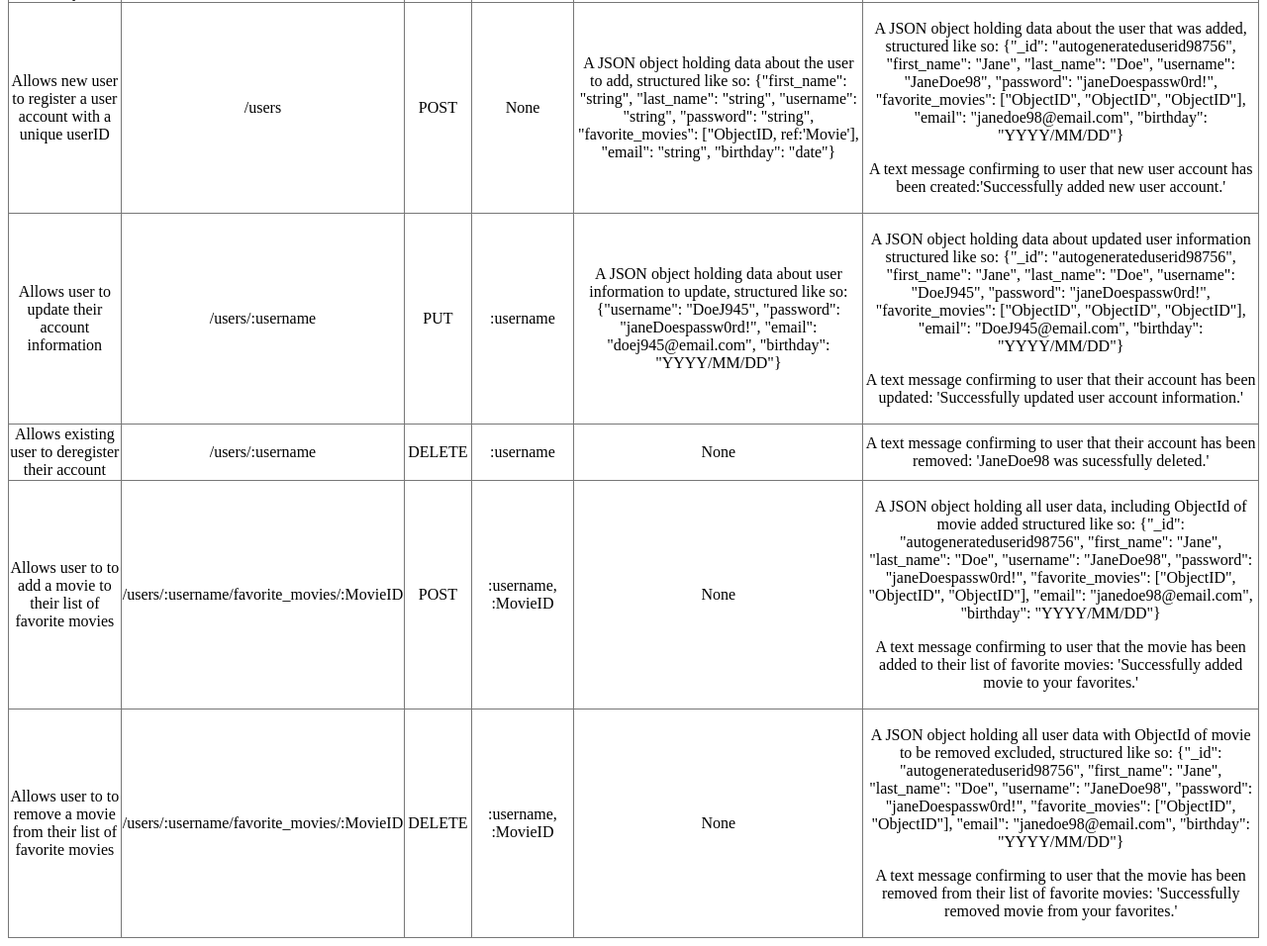
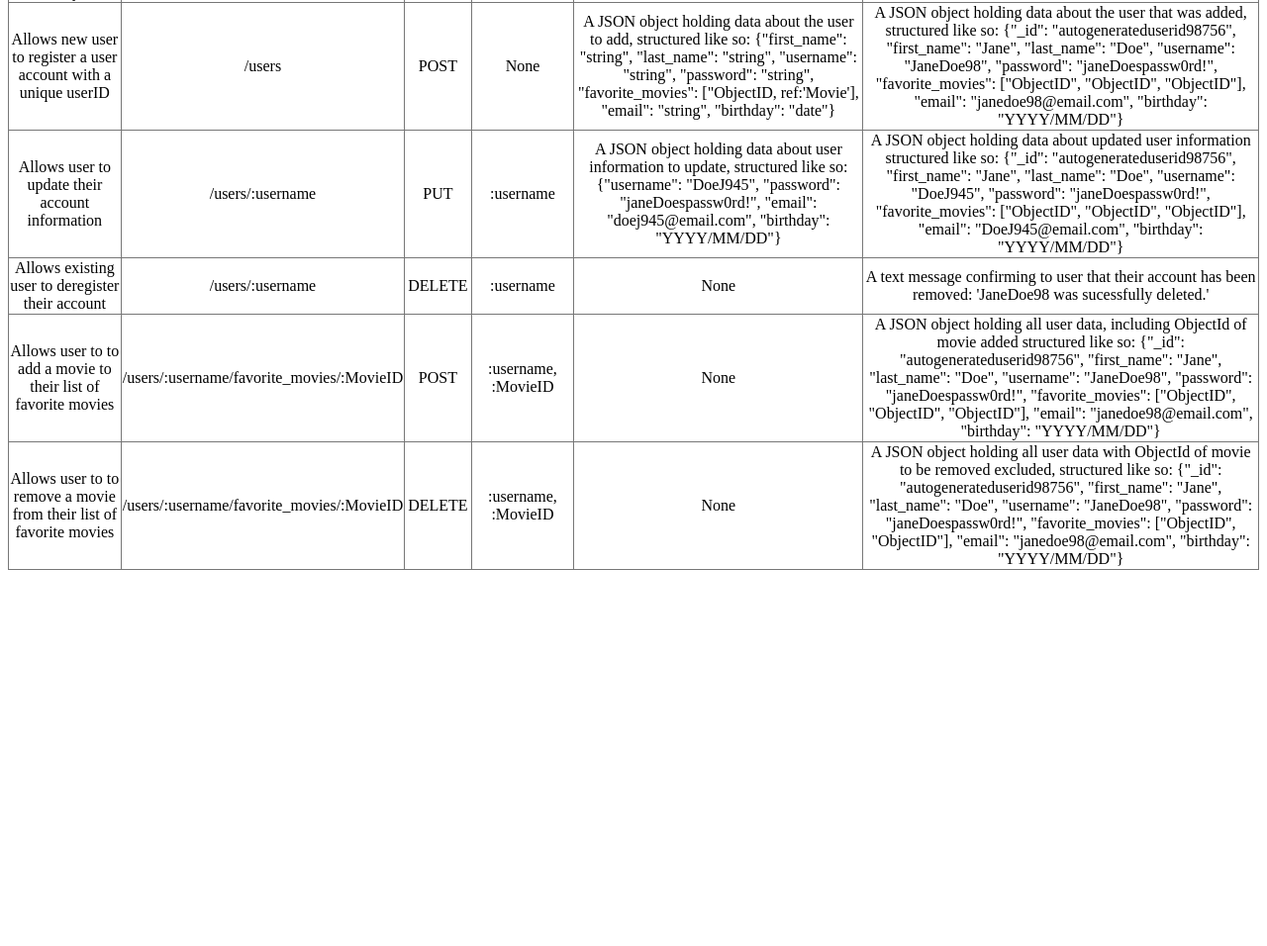
Before and after one commit to kaelacodes/Movie-API, a website: page public/documentation.html in a window 1280 px wide. Shown: the part 741-1697 px from the top of the page at 99% size. After the commit the page ends 1325 px from the top, so only its background shows below. Drawn offline with Linux system fonts and the light colour scheme.

Commit message:
Update to documentation and index.js to remove text message responses inhibiting successful return of response

```diff
--- a/log.txt
+++ b/log.txt
@@ -270,3 +270,9 @@
 ::1 - - [21/Mar/2023:20:50:26 +0000] "GET /users HTTP/1.1" 201 2053
 ::1 - - [21/Mar/2023:20:51:55 +0000] "POST /users/annabannana94/favorite_movies/63dc454bd732b28eb9dff9af HTTP/1.1" 200 329
 ::1 - - [21/Mar/2023:20:52:12 +0000] "GET /users HTTP/1.1" 201 2080
+::1 - - [21/Mar/2023:21:41:21 +0000] "POST /users HTTP/1.1" 201 308
+::1 - - [21/Mar/2023:21:42:18 +0000] "DELETE /users/daveknowsmovies8 HTTP/1.1" 200 29
+::1 - - [21/Mar/2023:21:42:44 +0000] "POST /users HTTP/1.1" 500 36
+::1 - - [21/Mar/2023:21:45:18 +0000] "GET /users HTTP/1.1" 201 2389
+::1 - - [21/Mar/2023:21:45:25 +0000] "DELETE /users/daveknowsmovies8 HTTP/1.1" 200 42
+::1 - - [21/Mar/2023:21:45:31 +0000] "POST /users HTTP/1.1" 500 308
--- a/public/documentation.html
+++ b/public/documentation.html
@@ -86,10 +86,7 @@
                                 <td>POST</td>
                                 <td>None</td>
                                 <td>A JSON object holding data about the user to add, structured like so: {"first_name": "string", "last_name": "string", "username": "string", "password": "string", "favorite_movies": ["ObjectID, ref:'Movie'], "email": "string", "birthday": "date"}</td>
-                                <td>
-                                    <p>A JSON object holding data about the user that was added, structured like so: {"_id": "autogenerateduserid98756", "first_name": "Jane", "last_name": "Doe", "username": "JaneDoe98", "password": "janeDoespassw0rd!", "favorite_movies": ["ObjectID", "ObjectID", "ObjectID"], "email": "janedoe98@email.com", "birthday": "YYYY/MM/DD"}</p>
-                                    <p>A text message confirming to user that new user account has been created:'Successfully added new user account.'</p>
-                                </td>
+                                <td>A JSON object holding data about the user that was added, structured like so: {"_id": "autogenerateduserid98756", "first_name": "Jane", "last_name": "Doe", "username": "JaneDoe98", "password": "janeDoespassw0rd!", "favorite_movies": ["ObjectID", "ObjectID", "ObjectID"], "email": "janedoe98@email.com", "birthday": "YYYY/MM/DD"}</td>
                             </tr>
 
                             <tr>
@@ -98,10 +95,7 @@
                                 <td>PUT</td>
                                 <td>:username</td>
                                 <td>A JSON object holding data about user information to update, structured like so: {"username": "DoeJ945", "password": "janeDoespassw0rd!", "email": "doej945@email.com", "birthday": "YYYY/MM/DD"}</td>
-                                <td>
-                                    <p>A JSON object holding data about updated user information structured like so: {"_id": "autogenerateduserid98756", "first_name": "Jane", "last_name": "Doe", "username": "DoeJ945", "password": "janeDoespassw0rd!", "favorite_movies": ["ObjectID", "ObjectID", "ObjectID"], "email": "DoeJ945@email.com", "birthday": "YYYY/MM/DD"}</p>
-                                    <p>A text message confirming to user that their account has been updated: 'Successfully updated user account information.'</p>
-                                </td>
+                                <td>A JSON object holding data about updated user information structured like so: {"_id": "autogenerateduserid98756", "first_name": "Jane", "last_name": "Doe", "username": "DoeJ945", "password": "janeDoespassw0rd!", "favorite_movies": ["ObjectID", "ObjectID", "ObjectID"], "email": "DoeJ945@email.com", "birthday": "YYYY/MM/DD"}</td>
                             </tr>
 
                             <tr>
@@ -119,10 +113,7 @@
                                 <td>POST</td>
                                 <td>:username, :MovieID</td>
                                 <td>None</td>
-                                <td>
-                                    <p>A JSON object holding all user data, including ObjectId of movie added structured like so: {"_id": "autogenerateduserid98756", "first_name": "Jane", "last_name": "Doe", "username": "JaneDoe98", "password": "janeDoespassw0rd!", "favorite_movies": ["ObjectID", "ObjectID", "ObjectID"], "email": "janedoe98@email.com", "birthday": "YYYY/MM/DD"}</p>
-                                    <p>A text message confirming to user that the movie has been added to their list of favorite movies: 'Successfully added movie to your favorites.'</p>
-                                </td>
+                                <td>A JSON object holding all user data, including ObjectId of movie added structured like so: {"_id": "autogenerateduserid98756", "first_name": "Jane", "last_name": "Doe", "username": "JaneDoe98", "password": "janeDoespassw0rd!", "favorite_movies": ["ObjectID", "ObjectID", "ObjectID"], "email": "janedoe98@email.com", "birthday": "YYYY/MM/DD"}</td>
                             </tr>
 
                             <tr>
@@ -131,11 +122,7 @@
                                 <td>DELETE</td>
                                 <td>:username, :MovieID</td>
                                 <td>None</td>
-                                <td>
-
-                                    <p>A JSON object holding all user data with ObjectId of movie to be removed excluded, structured like so: {"_id": "autogenerateduserid98756", "first_name": "Jane", "last_name": "Doe", "username": "JaneDoe98", "password": "janeDoespassw0rd!", "favorite_movies": ["ObjectID", "ObjectID"], "email": "janedoe98@email.com", "birthday": "YYYY/MM/DD"}</p>
-                                    <p>A text message confirming to user that the movie has been removed from their list of favorite movies: 'Successfully removed movie from your favorites.'</p>
-                                </td>
+                                <td>A JSON object holding all user data with ObjectId of movie to be removed excluded, structured like so: {"_id": "autogenerateduserid98756", "first_name": "Jane", "last_name": "Doe", "username": "JaneDoe98", "password": "janeDoespassw0rd!", "favorite_movies": ["ObjectID", "ObjectID"], "email": "janedoe98@email.com", "birthday": "YYYY/MM/DD"}</td>
                             </tr>
                         </tbody>
                     </table>
```
Also changed, not shown: index.js (+4 -4 lines).
